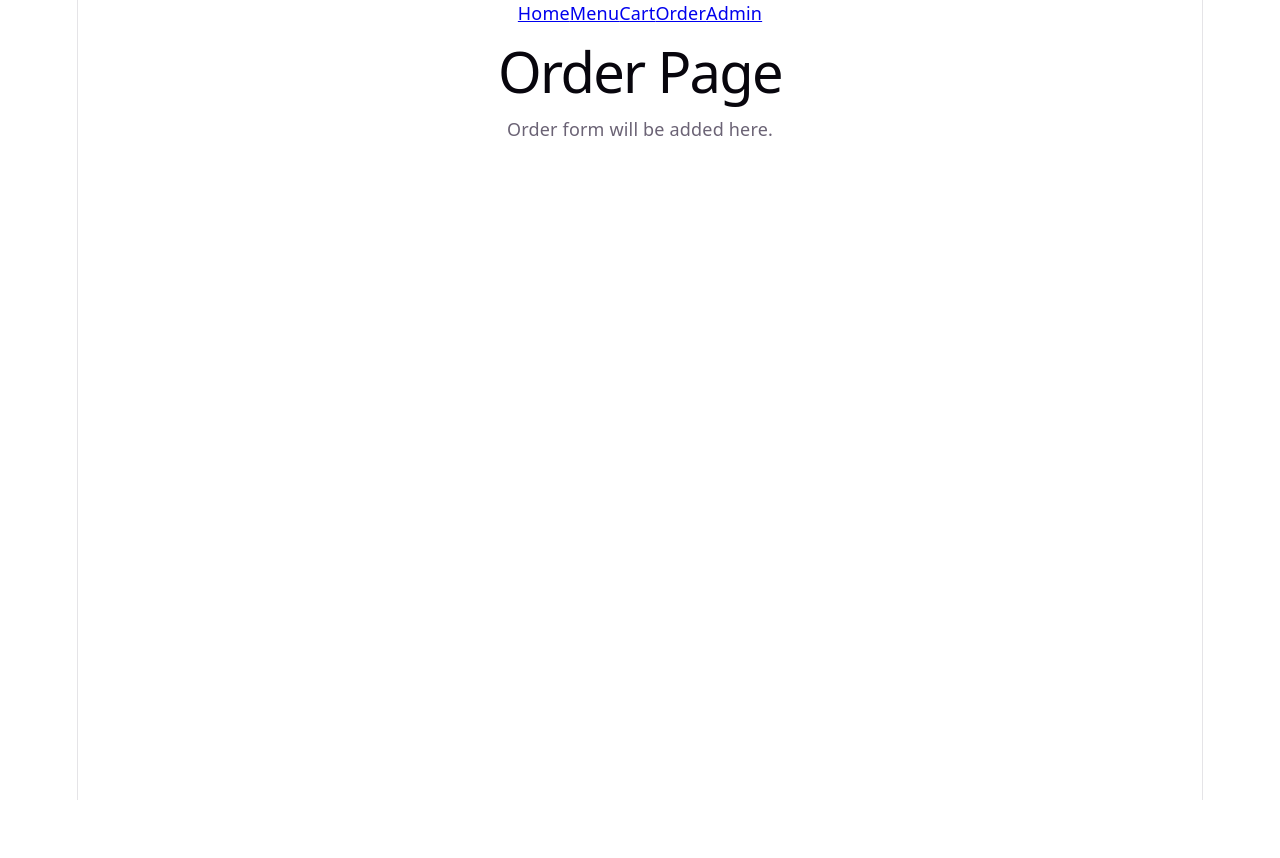
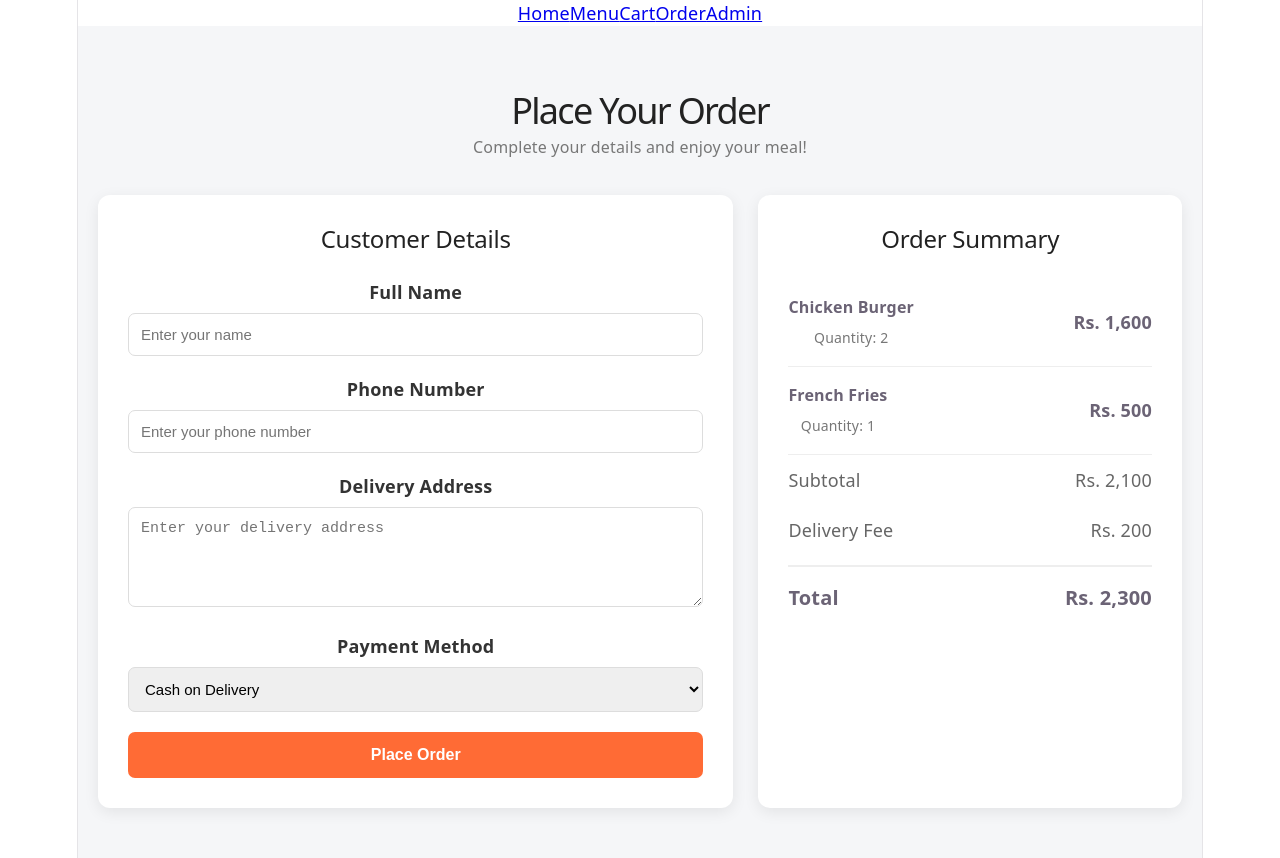
Before and after one commit to Santa-02/Restaurant-Practice, a React (Vite) app: page /order in a window 1280 px wide. Shown: the top 858 px of the page. Before the commit the page ends 800 px from the top, so only its background shows below. Built offline with nearby package versions, Linux system fonts and the light colour scheme.

Commit message:
order updated

```diff
--- a/src/pages/Admin.jsx
+++ b/src/pages/Admin.jsx
@@ -0,0 +1,10 @@
+function Admin() {
+  return (
+    <div>
+      <h1>Admin Page</h1>
+      <p>Admin page is under development.</p>
+    </div>
+  );
+}
+
+export default Admin;
--- /dev/null
+++ b/src/pages/Order.css
@@ -0,0 +1,168 @@
+.order-page {
+  min-height: 100vh;
+  background: #f5f6f8;
+  padding: 40px 20px;
+}
+
+.order-container {
+  max-width: 1100px;
+  margin: 0 auto;
+}
+
+.order-header {
+  text-align: center;
+  margin-bottom: 35px;
+}
+
+.order-header h1 {
+  font-size: 36px;
+  margin-bottom: 10px;
+  color: #222;
+}
+
+.order-header p {
+  color: #777;
+  font-size: 16px;
+}
+
+.order-content {
+  display: grid;
+  grid-template-columns: 1.5fr 1fr;
+  gap: 25px;
+}
+
+.order-card {
+  background: white;
+  padding: 30px;
+  border-radius: 12px;
+  box-shadow: 0 4px 15px rgba(0, 0, 0, 0.08);
+}
+
+.order-card h2 {
+  margin-bottom: 25px;
+  color: #222;
+}
+
+.form-group {
+  margin-bottom: 20px;
+}
+
+.form-group label {
+  display: block;
+  margin-bottom: 8px;
+  font-weight: 600;
+  color: #333;
+}
+
+.form-group input,
+.form-group textarea,
+.form-group select {
+  width: 100%;
+  padding: 12px;
+  border: 1px solid #ddd;
+  border-radius: 7px;
+  font-size: 15px;
+  box-sizing: border-box;
+}
+
+.form-group textarea {
+  height: 100px;
+  resize: vertical;
+}
+
+.form-group input:focus,
+.form-group textarea:focus,
+.form-group select:focus {
+  outline: none;
+  border-color: #ff6b35;
+}
+
+.place-order-btn {
+  width: 100%;
+  padding: 14px;
+  border: none;
+  border-radius: 7px;
+  background: #ff6b35;
+  color: white;
+  font-size: 16px;
+  font-weight: bold;
+  cursor: pointer;
+}
+
+.place-order-btn:hover {
+  background: #e85a2a;
+}
+
+.order-item {
+  display: flex;
+  justify-content: space-between;
+  align-items: center;
+  padding: 15px 0;
+  border-bottom: 1px solid #eee;
+}
+
+.order-item h3 {
+  margin: 0 0 5px;
+  font-size: 16px;
+}
+
+.order-item p {
+  margin: 0;
+  color: #777;
+  font-size: 14px;
+}
+
+.order-item span {
+  font-weight: bold;
+}
+
+.summary-line,
+.total-line {
+  display: flex;
+  justify-content: space-between;
+  padding: 12px 0;
+}
+
+.summary-line {
+  color: #666;
+}
+
+.total-line {
+  margin-top: 10px;
+  padding-top: 18px;
+  border-top: 2px solid #eee;
+  font-size: 20px;
+  font-weight: bold;
+}
+
+.success-message {
+  margin-top: 25px;
+  padding: 20px;
+  background: #e8f8ee;
+  border: 1px solid #a8dfba;
+  border-radius: 10px;
+  text-align: center;
+}
+
+.success-message h2 {
+  color: #218838;
+  margin-bottom: 8px;
+}
+
+.success-message p {
+  color: #555;
+}
+
+@media (max-width: 768px) {
+  .order-content {
+    grid-template-columns: 1fr;
+  }
+
+  .order-header h1 {
+    font-size: 28px;
+  }
+
+  .order-card {
+    padding: 20px;
+  }
+}
--- a/src/pages/Order.jsx
+++ b/src/pages/Order.jsx
@@ -1,8 +1,151 @@
+
+import { useState } from "react";
+import "./Order.css";
+
 function Order() {
+  const [formData, setFormData] = useState({
+    name: "",
+    phone: "",
+    address: "",
+    payment: "Cash on Delivery",
+  });
+
+  const [orderPlaced, setOrderPlaced] = useState(false);
+
+  const handleChange = (e) => {
+    setFormData({
+      ...formData,
+      [e.target.name]: e.target.value,
+    });
+  };
+
+  const handleSubmit = (e) => {
+    e.preventDefault();
+    setOrderPlaced(true);
+  };
+
   return (
-    <div>
-      <h1>Order Page</h1>
-      <p>Order form will be added here.</p>
+    <div className="order-page">
+      <div className="order-container">
+
+        {/* Page Header */}
+        <div className="order-header">
+          <h1>Place Your Order</h1>
+          <p>Complete your details and enjoy your meal!</p>
+        </div>
+
+        <div className="order-content">
+
+          {/* Customer Details */}
+          <div className="order-card">
+            <h2>Customer Details</h2>
+
+            <form onSubmit={handleSubmit}>
+
+              <div className="form-group">
+                <label>Full Name</label>
+                <input
+                  type="text"
+                  name="name"
+                  placeholder="Enter your name"
+                  value={formData.name}
+                  onChange={handleChange}
+                  required
+                />
+              </div>
+
+              <div className="form-group">
+                <label>Phone Number</label>
+                <input
+                  type="tel"
+                  name="phone"
+                  placeholder="Enter your phone number"
+                  value={formData.phone}
+                  onChange={handleChange}
+                  required
+                />
+              </div>
+
+              <div className="form-group">
+                <label>Delivery Address</label>
+                <textarea
+                  name="address"
+                  placeholder="Enter your delivery address"
+                  value={formData.address}
+                  onChange={handleChange}
+                  required
+                ></textarea>
+              </div>
+
+              <div className="form-group">
+                <label>Payment Method</label>
+
+                <select
+                  name="payment"
+                  value={formData.payment}
+                  onChange={handleChange}
+                >
+                  <option>Cash on Delivery</option>
+                  <option>Card Payment</option>
+                </select>
+              </div>
+
+              <button type="submit" className="place-order-btn">
+                Place Order
+              </button>
+
+            </form>
+          </div>
+
+          {/* Order Summary */}
+          <div className="order-card summary-card">
+            <h2>Order Summary</h2>
+
+            <div className="order-item">
+              <div>
+                <h3>Chicken Burger</h3>
+                <p>Quantity: 2</p>
+              </div>
+              <span>Rs. 1,600</span>
+            </div>
+
+            <div className="order-item">
+              <div>
+                <h3>French Fries</h3>
+                <p>Quantity: 1</p>
+              </div>
+              <span>Rs. 500</span>
+            </div>
+
+            <div className="summary-line">
+              <span>Subtotal</span>
+              <span>Rs. 2,100</span>
+            </div>
+
+            <div className="summary-line">
+              <span>Delivery Fee</span>
+              <span>Rs. 200</span>
+            </div>
+
+            <div className="total-line">
+              <span>Total</span>
+              <span>Rs. 2,300</span>
+            </div>
+          </div>
+
+        </div>
+
+        {/* Success Message */}
+        {orderPlaced && (
+          <div className="success-message">
+            <h2>Order Placed Successfully!</h2>
+            <p>
+              Thank you, {formData.name}. Your order has been received.
+            </p>
+          </div>
+        )}
+
+      </div>
     </div>
   );
 }
```
Also changed, not shown: src/components/Order.jsx (deleted, +0 -20 lines), 1 other file (tests, documents, lock files or other folders).
